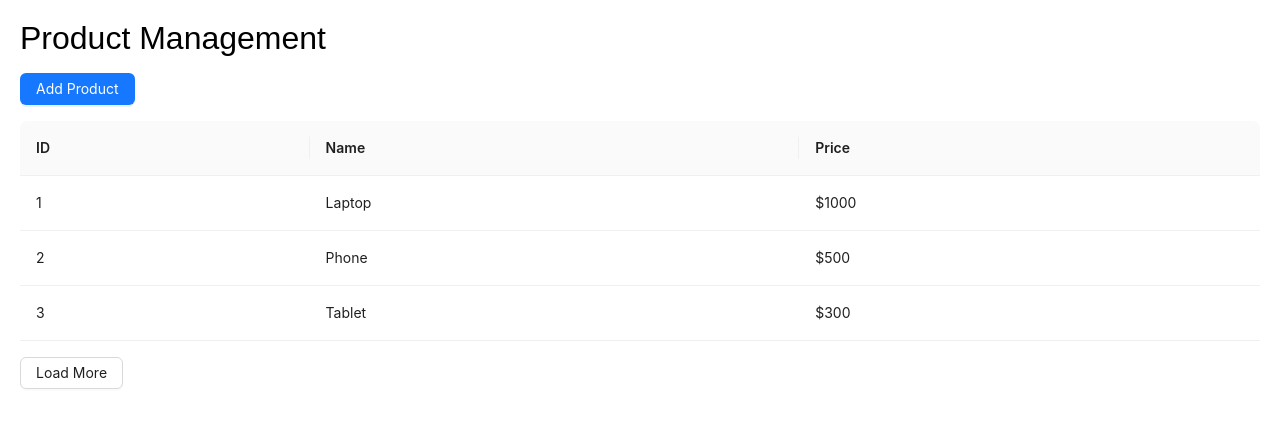
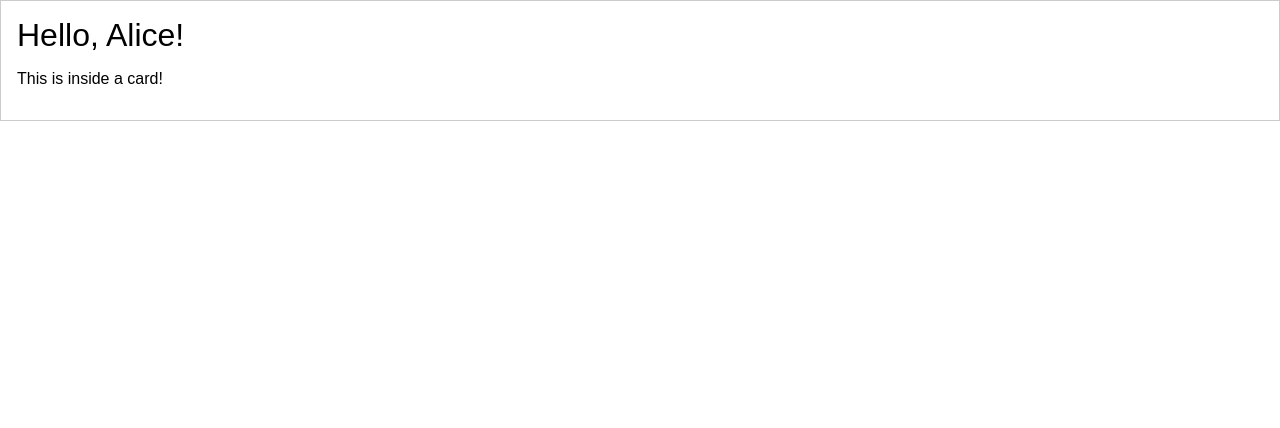
Before and after one commit to vanhoa690/react-su25, a React (Vite) app: page / in a window 1280 px wide. Shown: the top 428 px of the page. Built offline with nearby package versions, Linux system fonts and the light colour scheme; data requests are answered from the project's data file.

Commit message:
demo day 1

```diff
--- a/src/App.tsx
+++ b/src/App.tsx
@@ -1,15 +1,28 @@
-import { Button } from "antd";
-import ProductList from "./components/ProductList";
+import Card from "./components/Card";
+import Greeting from "./components/Greeting";
 
 function App() {
+  // const element = (
+  //   <>
+  //     <h1>Hello, World!</h1>
+  //     <p>Welcome to React!</p>
+  //   </>
+  // );
   return (
-    <div style={{ padding: "20px" }}>
-      <h1>Product Management</h1>
-      <Button type="primary" style={{ marginBottom: "16px" }}>
-        Add Product
-      </Button>
-      <ProductList />
+    <div>
+      <Card>
+        <Greeting name="Alice" />
+        <p>This is inside a card!</p>
+      </Card>
     </div>
+
+    // <div style={{ padding: "20px" }}>
+    //   <h1>Product Management</h1>
+    //   <Button type="primary" style={{ marginBottom: "16px" }}>
+    //     Add Product
+    //   </Button>
+    //   <ProductList />
+    // </div>
   );
 }
 
--- /dev/null
+++ b/src/components/Card.tsx
@@ -0,0 +1,11 @@
+type CardProps = {
+  children: React.ReactNode;
+};
+
+function Card({ children }: CardProps) {
+  return (
+    <div style={{ border: "1px solid #ccc", padding: "16px" }}>{children}</div>
+  );
+}
+
+export default Card;
--- /dev/null
+++ b/src/components/Greeting.tsx
@@ -0,0 +1,9 @@
+type GreetingProps = {
+  name: string;
+};
+
+function Greeting({ name }: GreetingProps) {
+  return <h1>Hello, {name}!</h1>;
+}
+
+export default Greeting;
```
